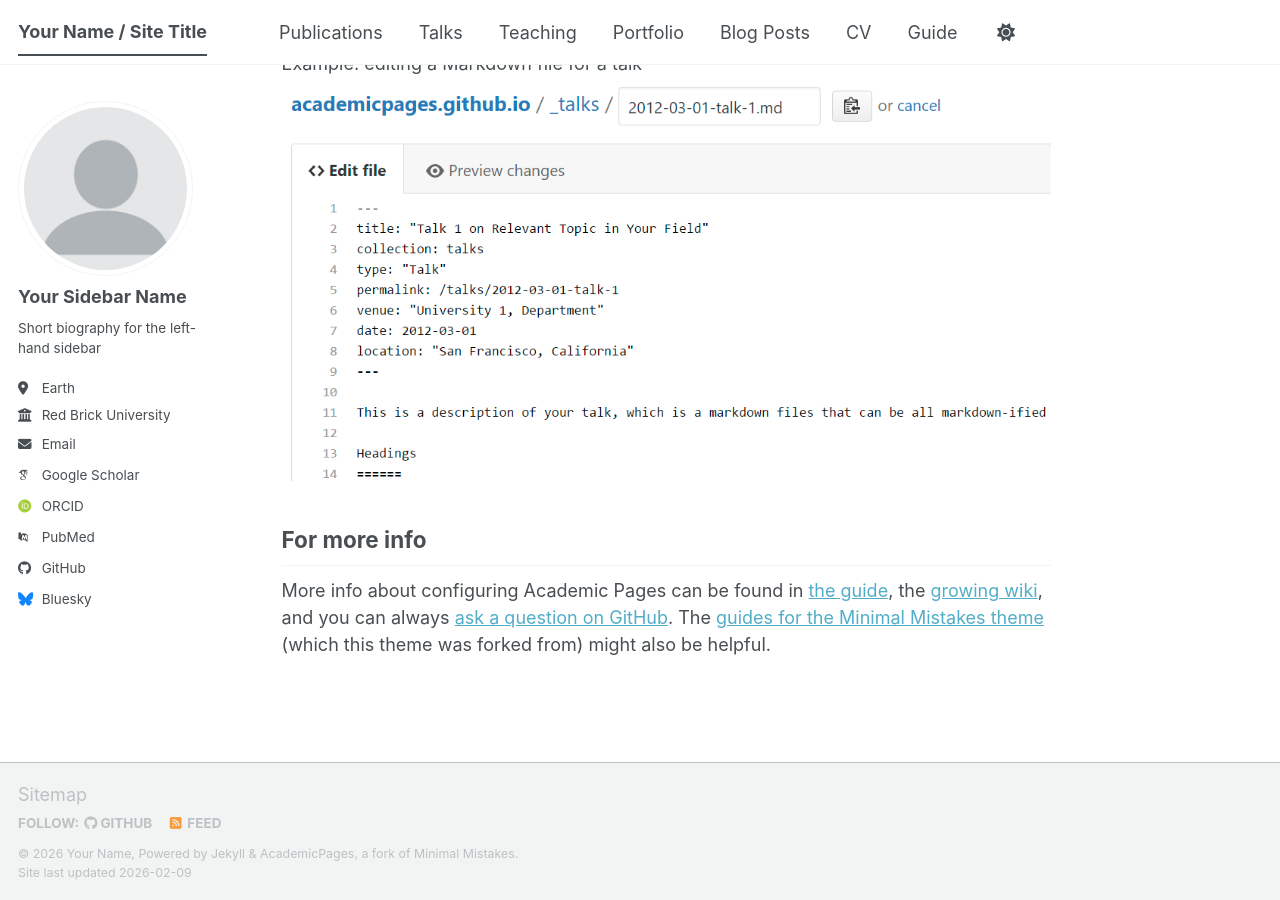
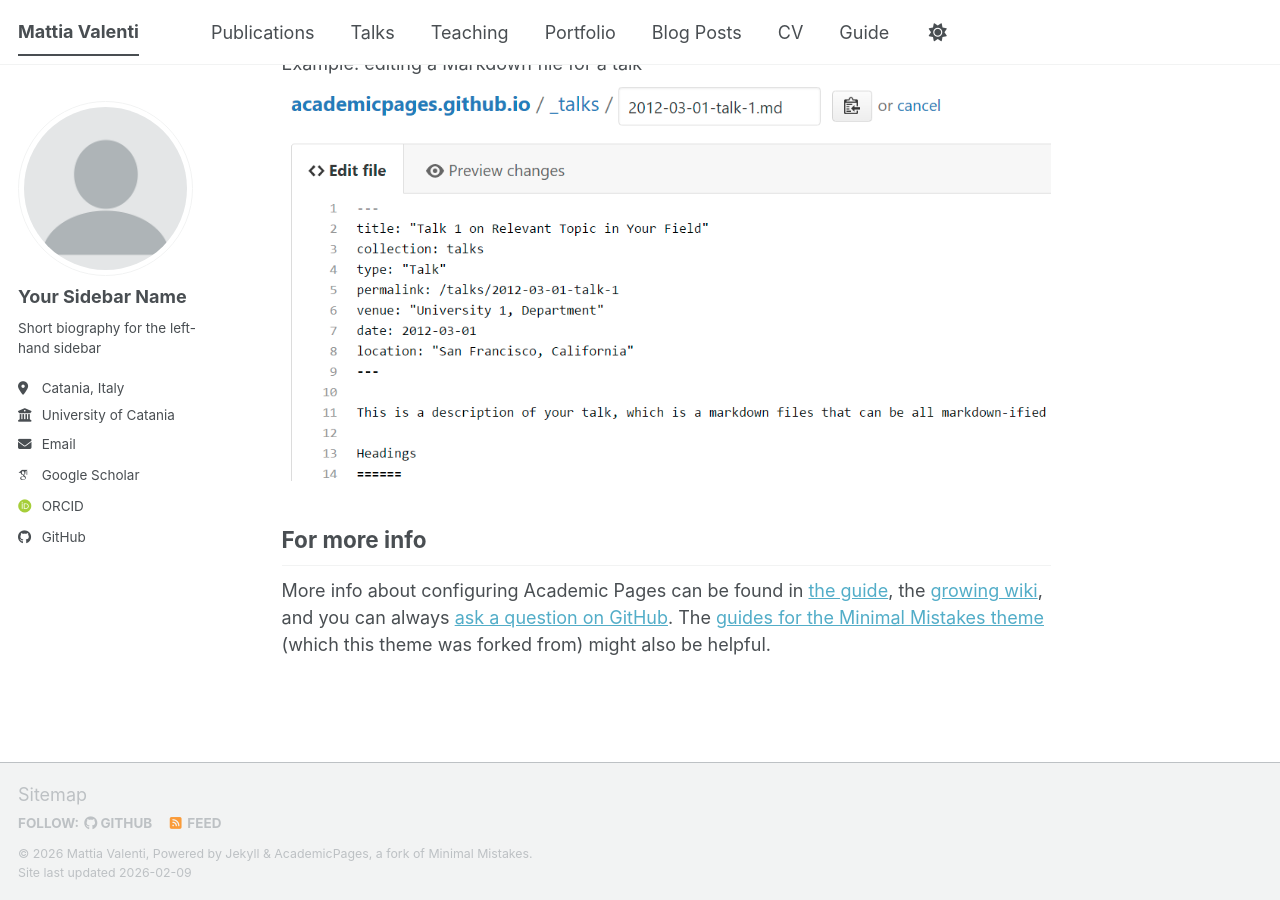
Before and after one commit to Commustache/commustache.github.io, a Jekyll site: the page built from _pages/about.md, in a window 1280 px wide and 900 px high, scrolled down 2720 px. Built offline with Jekyll 4.4.1, drawn with Linux system fonts in a browser that asks for light colours; some web fonts are replaced; a script bundle is joined from its source files by our own code; library files that are not in the unit come from our copies.

Commit message:
personal information added

```diff
--- a/_config.yml
+++ b/_config.yml
@@ -9,10 +9,10 @@
 # Basic Site Settings
 locale                   : "en-US"
 site_theme               : "default" # The available themes options are "default", "air", "sunrise", "mint", "dirt" and "contrast"
-title                    : "Your Name / Site Title"
+title                    : "Mattia Valenti"
 title_separator          : "-"
-name                     : &name "Your Name"
-description              : &description "Your Name's academic portfolio"   # Update this with a general description of your site, this is the default if not overridden by a page
+name                     : &name "Mattia Valenti"
+description              : &description "Mattia Valenti's academic portfolio"   # Update this with a general description of your site, this is the default if not overridden by a page
 url                      : https://academicpages.github.io # The base hostname & protocol for your site e.g. "https://[your GitHub username].github.io",
                                                            # or if you already have some other page hosted on Github then use "https://[your GitHub username].github.io/[Your Repo Name]"
 baseurl                  : "" # the subpath of your site, e.g. "/blog"
@@ -27,10 +27,10 @@ author:
   name             : "Your Sidebar Name"
   pronouns         : # example: "she/her"
   bio              : "Short biography for the left-hand sidebar"
-  location         : "Earth"
-  employer         : "Red Brick University"
+  location         : "Catania, Italy"
+  employer         : "University of Catania"
   uri              : # URL
-  email            : "none@example.org"
+  email            : "mattia.valenti@ct.infn.it"
 
   # Academic websites
   academia         : # URL
@@ -38,10 +38,10 @@ author:
   googlescholar    : "https://scholar.google.com/citations?user=PS_CX0AAAAAJ"
   inspire-hep      : # URL
   impactstory      : # URL
-  orcid            : "https://orcid.org/yourorcidurl"
+  orcid            : "https://orcid.org/my-orcid?orcid=0009-0008-9763-2333"
   semantic         : # URL
   ssrn             : # URL
-  pubmed           : "https://www.ncbi.nlm.nih.gov/pubmed/?term=john+snow"
+  pubmed           : # URL
   researchgate     : # URL
   scopus           : # URL
   zotero           : # URL
@@ -51,13 +51,13 @@ author:
   bitbucket        : # Username - Update with your username on the site
   codepen          : # Username
   dribbble         : # Username
-  github           : "academicpages"
+  github           : "https://github.com/Commustache"
   kaggle           : # Username
   stackoverflow    : # User number or user number and name (i.e., use "1" or "1/jeff-atwood")
 
   # Social media
   artstation       : # Username
-  bluesky          : "bsky.app" # Replace this with you Bluesky username
+  bluesky          : # Username # Replace this with you Bluesky username
   facebook         : # Username
   flickr           : # Username
   foursquare       : # Username
```
